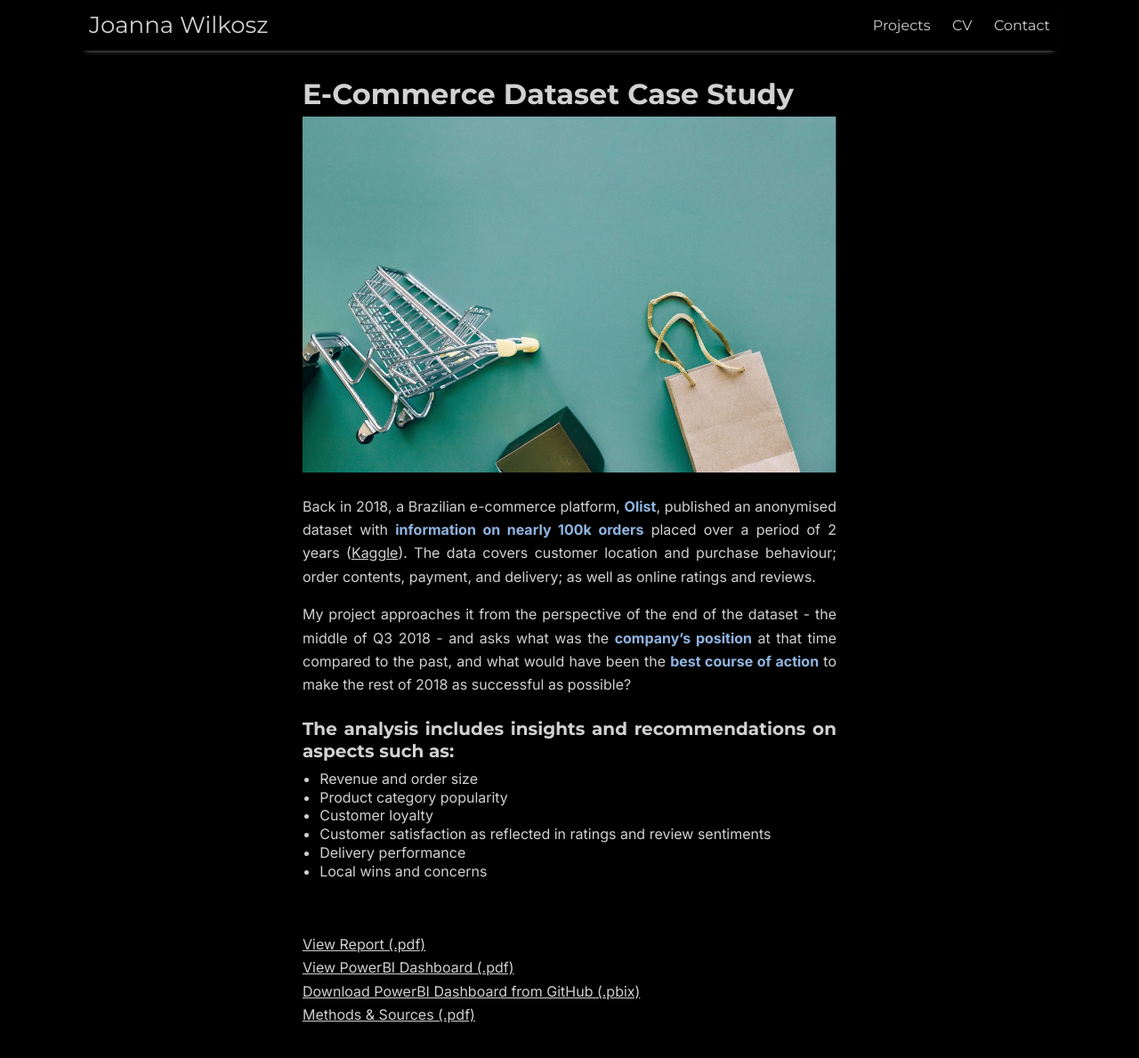
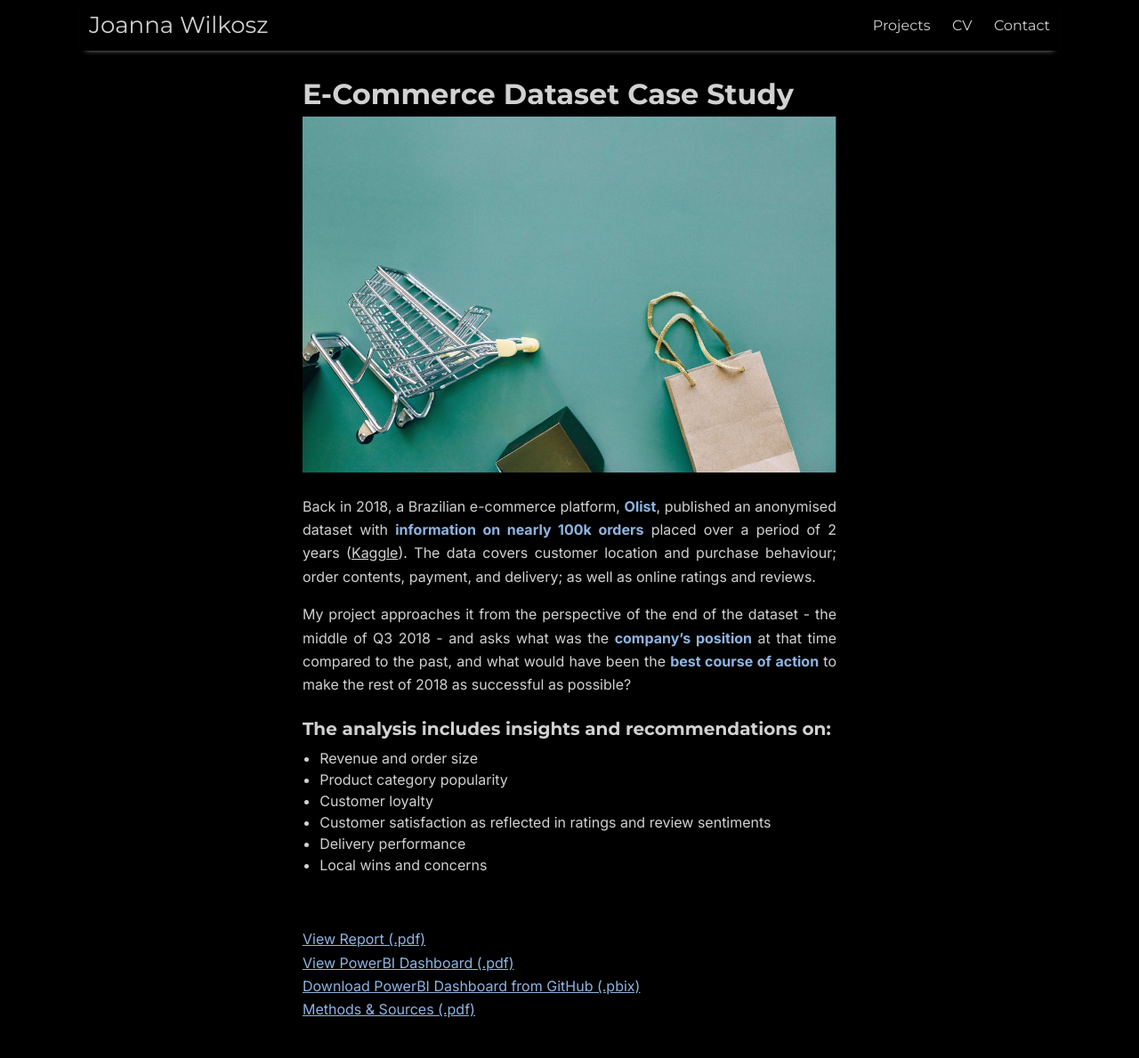
Before and after one commit to joanna-wi/joanna-wi.github.io, a Jekyll site: the page built from _projects/project-1.md, in a window 1280 px wide and 1225 px high. Shown: the top 1189 px of the window at 89% size. Built offline with Jekyll 4.4.1, drawn with Linux system fonts in a browser that asks for light colours; nearby versions of some CDN libraries.

Commit message:
Update project-1.md

```diff
--- a/_projects/project-1.md
+++ b/_projects/project-1.md
@@ -5,7 +5,8 @@ image: ecommerce-1.jpg
 ---
 <style>
 .project-list { padding-left: 1.2em; margin: 0.5em 0; }
-.project-list li { margin: 0; padding: 0; line-height: 1.3; }
+.project-list li { margin: 0; padding: 0; line-height: 1.5; }
+.project-links a { color: #90b4e1; }
 </style>
 
 <div style="text-align: justify;" markdown="1">
@@ -16,7 +17,7 @@ Back in 2018, a Brazilian e-commerce platform, <strong style="color:#90b4e1;">Ol
 My project approaches it from the perspective of the end of the dataset - the middle of Q3 2018 - and asks what was the <strong style="color:#90b4e1;">company's position</strong> at that time compared to the past, and what would have been the <strong style="color:#90b4e1;">best course of action</strong> to make the rest of 2018 as successful as possible?
 
 
-### The analysis includes insights and recommendations on aspects such as:
+### The analysis includes insights and recommendations on:
 
 <ul class="project-list">
   <li>Revenue and order size</li>
@@ -29,7 +30,9 @@ My project approaches it from the perspective of the end of the dataset - the mi
 
 <br>
 
+<div class="project-links" markdown="1">
 <a href="https://joanna-wi.github.io/Project-1/Olist%20Report.pdf" target="_blank" rel="noopener noreferrer">View Report (.pdf)</a><br>
 <a href="https://joanna-wi.github.io/Project-1/Dashboard%20Overview.pdf" target="_blank" rel="noopener noreferrer">View PowerBI Dashboard (.pdf)</a><br>
 <a href="https://github.com/joanna-wi/joanna-wi.github.io/blob/Project-1/Project%201%20-%20Dashboard.pbix" target="_blank" rel="noopener noreferrer">Download PowerBI Dashboard from GitHub (.pbix)</a><br>
 <a href="https://joanna-wi.github.io/Project-1/Methods%20and%20sources.pdf" target="_blank" rel="noopener noreferrer">Methods &amp; Sources (.pdf)</a>
+</div>
```
